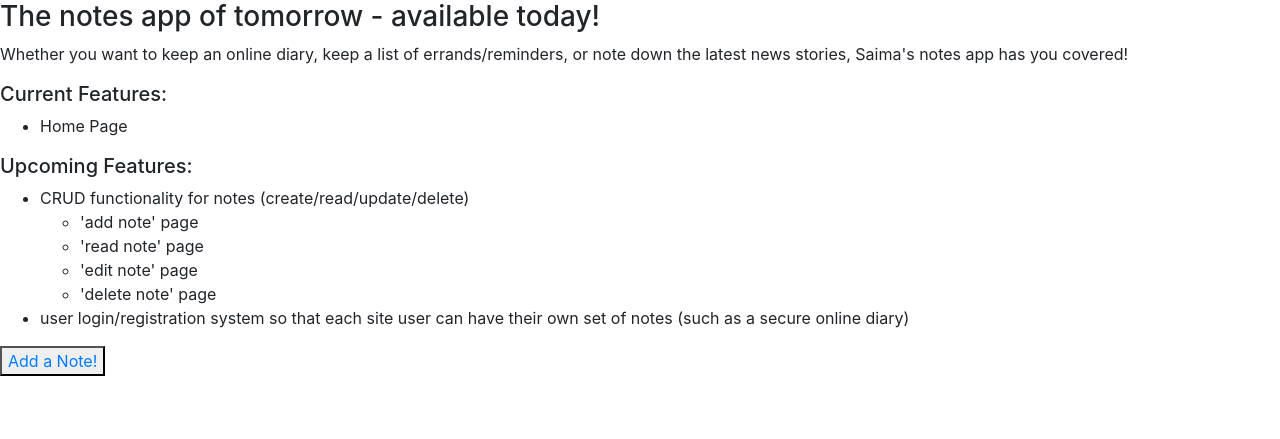
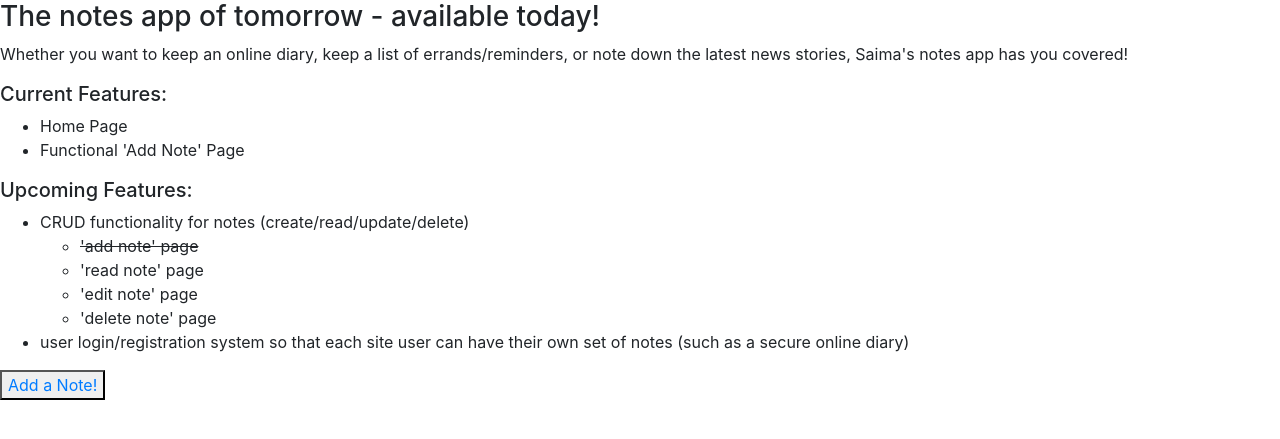
Before and after one commit to saimayunus925/notes-app, a Flask app: page / in a window 1280 px wide. Shown: the part 56-495 px from the top of the page. Run offline with Flask 2, Linux system fonts and the light colour scheme; some libraries are stand-ins or nearby versions.

Commit message:
'add note' finally works thanks to the 'put db.create_all() in models.py after the finished data models' advice from the Internet

```diff
--- a/notes_app/templates/index.html
+++ b/notes_app/templates/index.html
@@ -12,12 +12,13 @@
     <h5>Current Features: </h5>
     <ul>
         <li>Home Page</li>
+        <li>Functional 'Add Note' Page</li>
     </ul>
     <h5>Upcoming Features: </h5>
     <ul>
         <li>CRUD functionality for notes (create/read/update/delete)
             <ul>
-                <li>'add note' page</li>
+                <li><strike>'add note' page</strike></li>
                 <li>'read note' page</li>
                 <li>'edit note' page</li>
                 <li>'delete note' page</li>
```
